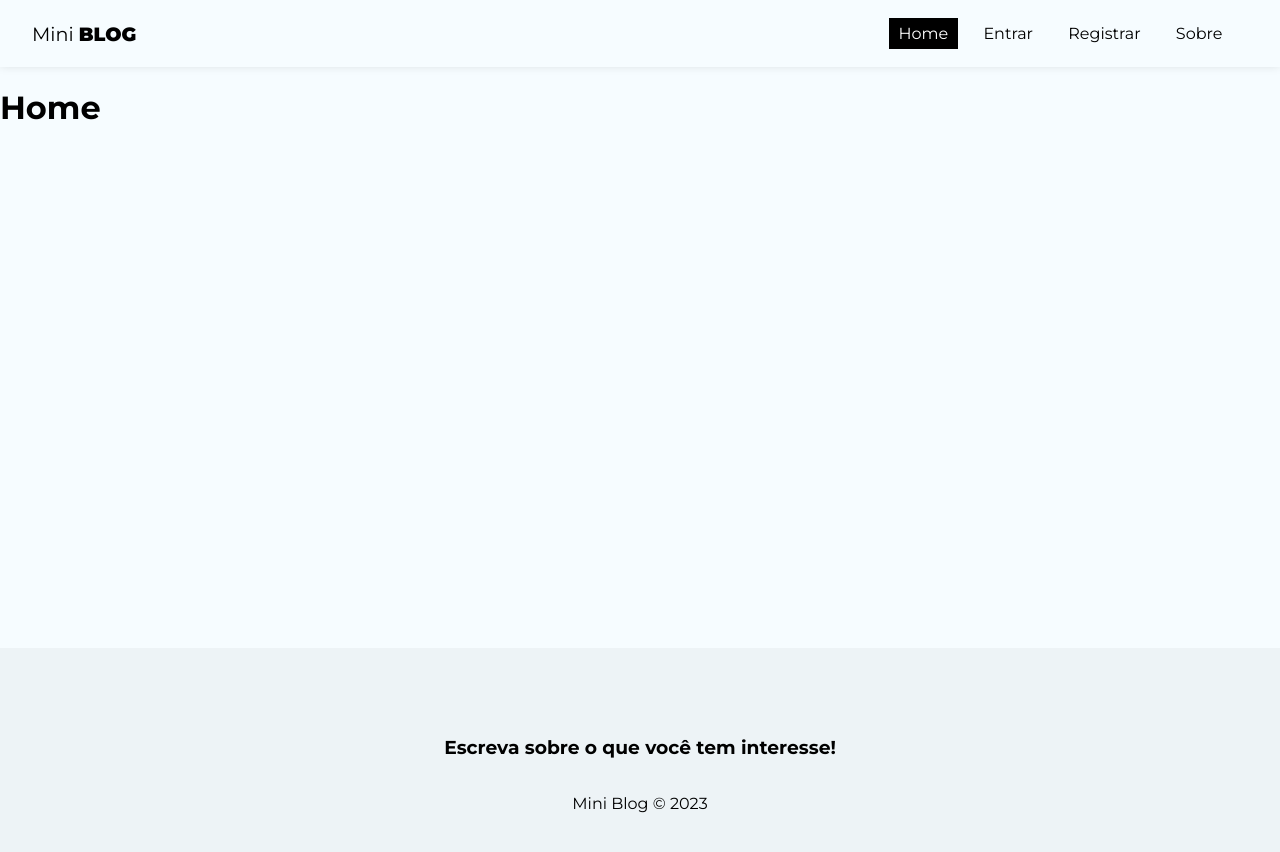
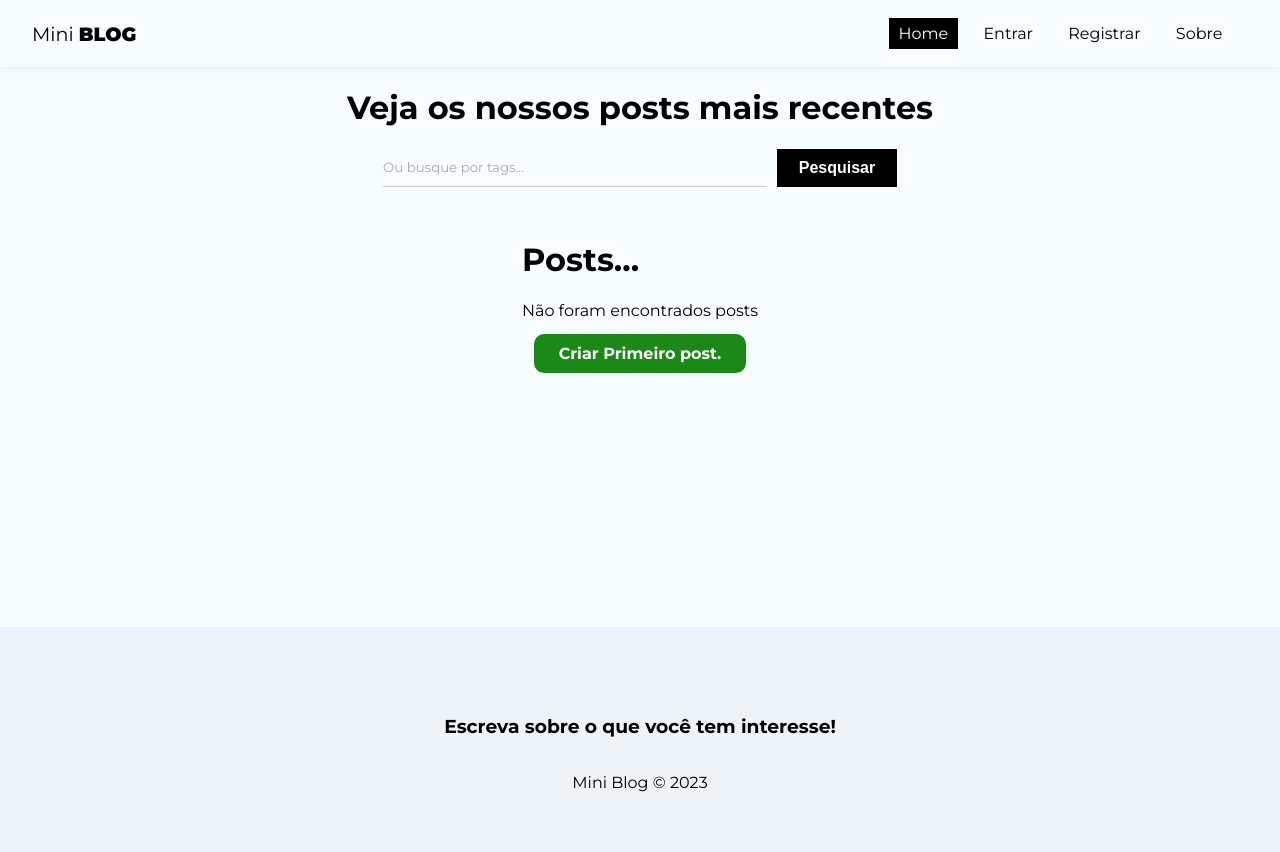
Before and after one commit to LeandroMoniz/miniblog_firebase, a React (Create React App) app: page / in a window 1280 px wide. Shown: the top 852 px of the page. Built offline with nearby package versions, Linux system fonts and the light colour scheme; no server answers.

Commit message:
feat: começando tela de post, criado mensagem

```diff
--- a/src/pages/Home/Home.js
+++ b/src/pages/Home/Home.js
@@ -1,13 +1,44 @@
 // Css
 import styles from "./Home.module.css";
 
+// Hooks
+import { useNavigate, Link } from "react-router-dom";
+import { useState } from "react";
+
+//components
 
 const Home = () => {
+  const [query, setQuery] = useState("");
+  const [posts] = useState([]);
+
+  const handleSubmit = (e) => {
+    e.preventDefault();
+  };
+
   return (
-    <div>
-        <h1>Home</h1>
+    <div className={styles.home}>
+      <h1>Veja os nossos posts mais recentes</h1>
+      <form onSubmit={handleSubmit} className={styles.search_form}>
+        <input
+          type="text"
+          placeholder="Ou busque por tags... "
+          onChange={(e) => setQuery(e.target.value)}
+        />
+        <button className="btn btn-dark">Pesquisar</button>
+      </form>
+      <div>
+        <h1>Posts...</h1>
+        {posts && posts.length === 0 && (
+          <div className={styles.noposts}>
+            <p>Não foram encontrados posts</p>
+            <Link to="/posts/create" className="btn">
+              Criar Primeiro post.
+            </Link>
+          </div>
+        )}
+      </div>
     </div>
-  )
-}
+  );
+};
 
-export default Home
+export default Home;
--- a/src/pages/Home/Home.module.css
+++ b/src/pages/Home/Home.module.css
@@ -0,0 +1,31 @@
+.home {
+    display: flex;
+    flex-direction: column;
+    align-items: center;
+    justify-content: center;
+}
+
+.search_form {
+    max-width: 100%;
+    width: 60%;
+    display: flex;
+    justify-content: center;
+    margin-bottom: 2em;
+}
+
+.search_form input {
+    margin-right: 10px;
+    width: 50%;
+}
+
+.noposts {
+    text-align: center;
+}
+
+.noposts p{
+    margin-bottom: 1.5em;
+}
+
+.noposts a {
+    padding: 10px 25px;
+}
```
